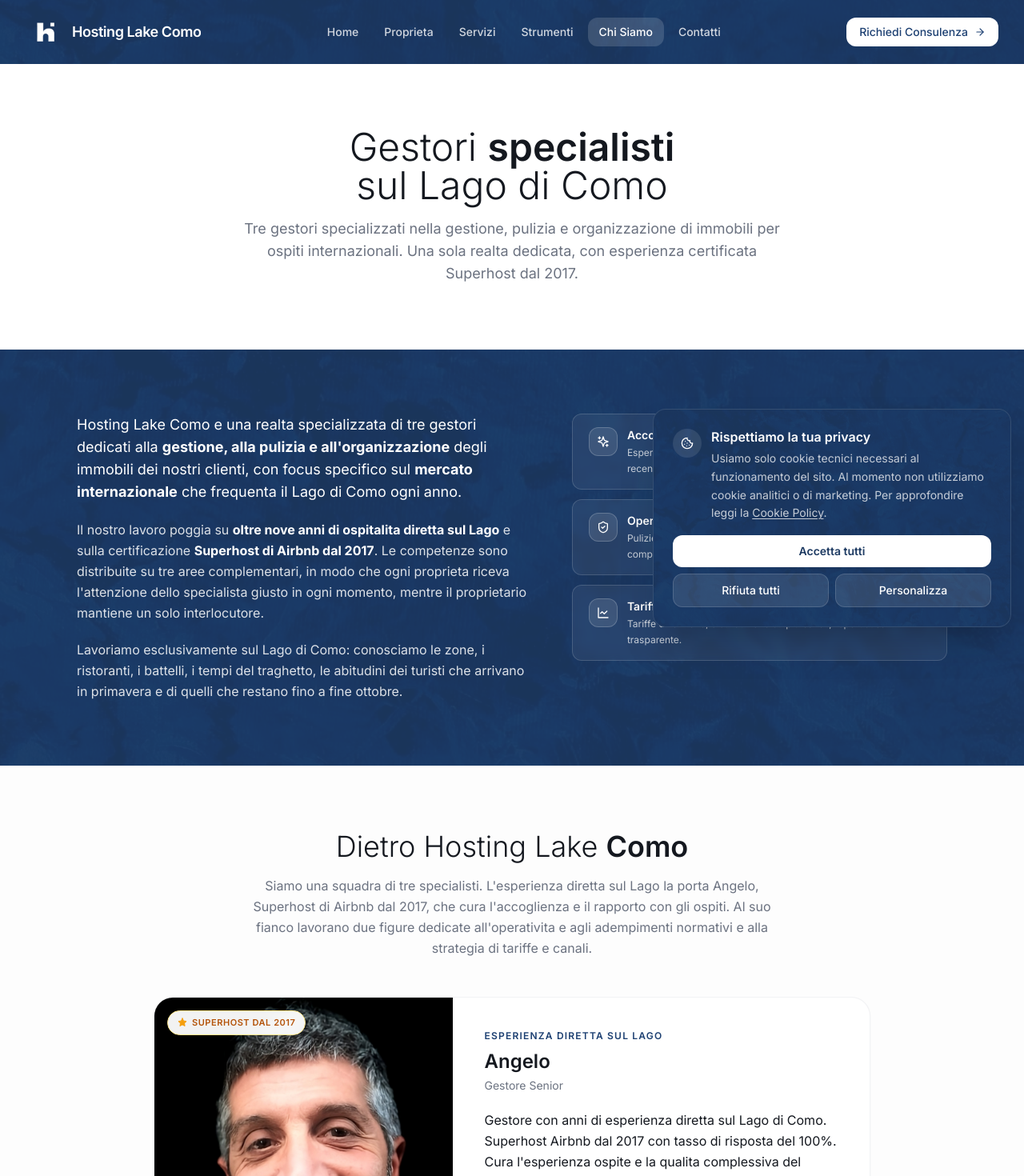
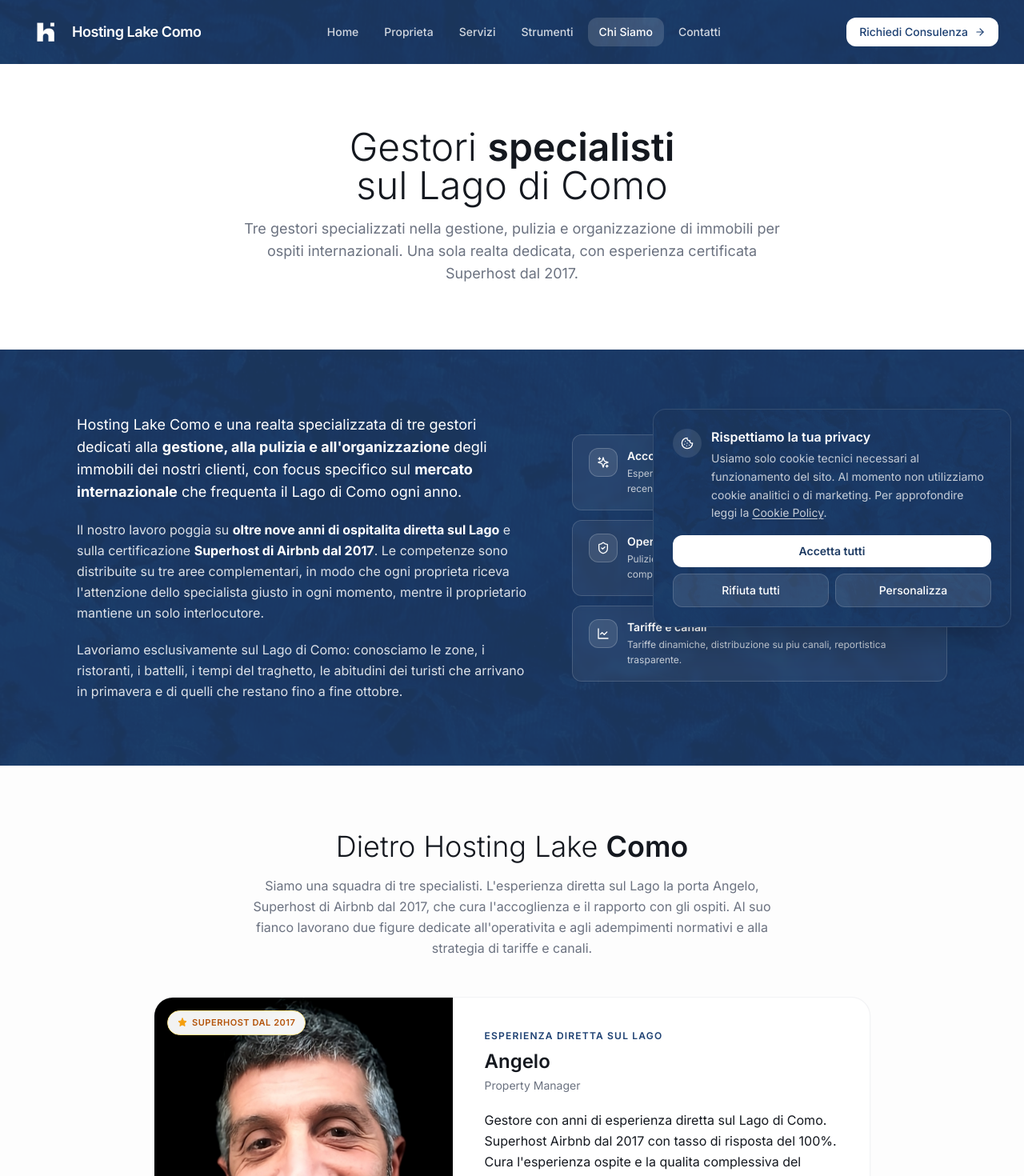
Before and after one commit to crapotca2/hostinglakecomo, a Next.js app: page /about in a window 1280 px wide. Shown: the top 1470 px of the page at 80% size. Built offline with nearby package versions, Linux system fonts and the light colour scheme.

Commit message:
ui: drop from-source banner on contact form, Property Manager role, vcenter competence cards on about

```diff
--- a/src/app/(public)/about/page.tsx
+++ b/src/app/(public)/about/page.tsx
@@ -31,7 +31,7 @@ export default function AboutPage() {
           className="absolute inset-0 opacity-[0.08] bg-[url('/images/textures/como-trama.jpg')] bg-cover bg-center"
         />
         <div className="max-w-6xl mx-auto px-4 sm:px-6 lg:px-8 relative">
-          <div className="grid lg:grid-cols-[6fr_5fr] gap-10 lg:gap-14">
+          <div className="grid lg:grid-cols-[6fr_5fr] gap-10 lg:gap-14 items-center">
             <div className="space-y-5 leading-relaxed">
               <p className="text-lg">
                 Hosting Lake Como e una realta specializzata di tre gestori
--- a/src/app/(public)/contact/page.tsx
+++ b/src/app/(public)/contact/page.tsx
@@ -17,7 +17,6 @@ const INTEREST_OPTIONS: { value: string; label: string }[] = [
 function ContactForm() {
   const searchParams = useSearchParams();
   const requestedInterest = searchParams.get("interest") ?? "";
-  const from = searchParams.get("from") ?? "";
   const initialInterest = INTEREST_OPTIONS.some((o) => o.value === requestedInterest)
     ? requestedInterest
     : "gestione";
@@ -52,11 +51,6 @@ function ContactForm() {
       className="bg-white rounded-2xl p-8 border border-border/50 shadow-[0_25px_60px_-12px_rgba(29,58,98,0.45)] space-y-5"
     >
       <h2 className="text-xl font-semibold mb-2">Invia un Messaggio</h2>
-      {from && (
-        <div className="text-xs text-muted-foreground bg-primary/[0.04] border border-primary/10 rounded-lg px-3 py-2">
-          Richiesta proveniente da: <span className="font-semibold">{from}</span>
-        </div>
-      )}
       <div className="grid sm:grid-cols-2 gap-4">
         <div>
           <label className="text-sm font-medium mb-1.5 block">Nome</label>
--- a/src/data/team.json
+++ b/src/data/team.json
@@ -3,7 +3,7 @@
     {
       "id": "angelo",
       "name": "Angelo",
-      "role": "Gestore Senior",
+      "role": "Property Manager",
       "shortRole": "Accoglienza",
       "yearsExperience": 9,
       "isSuperhost": true,
```
